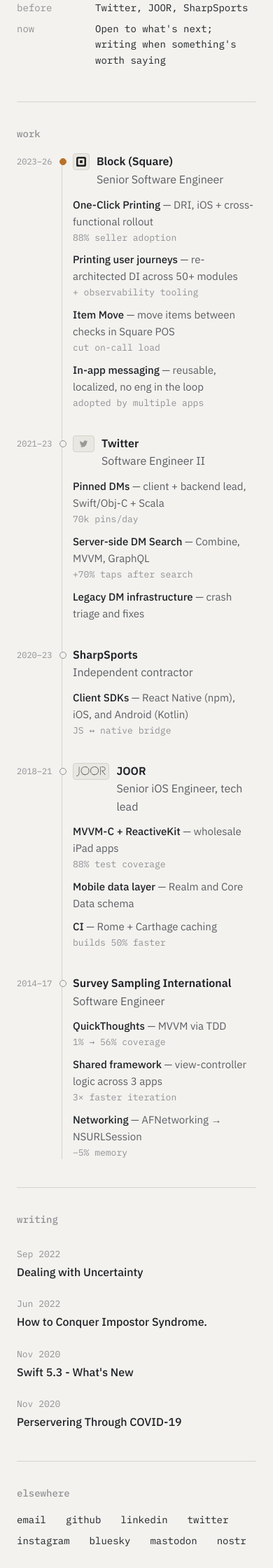
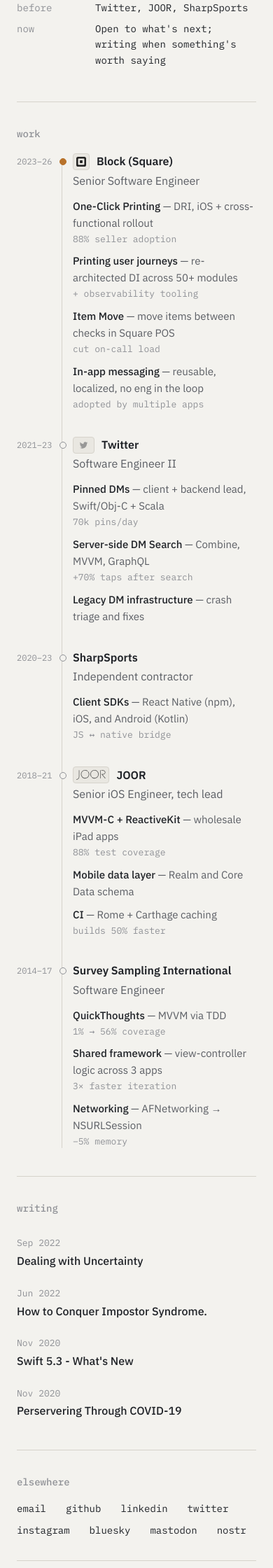
Before and after one commit to IsaacACasanova/IsaacACasanova.github.io, a Jekyll site: the page built from index.html, in a window 390 px wide. Shown: the part 348-2588 px from the top of the page at 70% size. Built offline with Jekyll 4.4.1, drawn with Linux system fonts in a browser that asks for light colours; the list of posts is cut into pages by our own code.

Commit message:
Mono: align the job title with the project list on phones
The title was inside the h3 beside the logo, so on phones it was
indented by the logo width and the indent varied with each logo. It is
now a sibling of the h3; on phones it takes its own full-width row,
flush with the project list beneath. Desktop still reads inline.

Co-Authored-By: Claude Fable 5.1 <noreply@anthropic.com>

```diff
--- a/_includes/mono/home.html
+++ b/_includes/mono/home.html
@@ -20,7 +20,8 @@
           {%- if role.logo %}
           <span class="logo{% if role.logo_fill %} fill{% endif %}" aria-hidden="true"><img src="{{ role.logo | relative_url }}" alt=""{% if role.logo_invert %} class="dark"{% endif %}></span>
           {%- endif %}
-          <h3>{% if role.url %}<a href="{{ role.url }}">{{ role.company }}</a>{% else %}{{ role.company }}{% endif %} <span>{{ role.title }}</span></h3>
+          <h3>{% if role.url %}<a href="{{ role.url }}">{{ role.company }}</a>{% else %}{{ role.company }}{% endif %}</h3>
+          <span class="title">{{ role.title }}</span>
         </div>
         <ul class="projects">
           {%- for p in role.projects %}
--- a/css/mono.css
+++ b/css/mono.css
@@ -51,8 +51,8 @@ section > div{grid-column:2}
 .work>li>time{position:absolute;left:0;top:2px;font-family:var(--mono);font-size:13px;color:var(--ink-3);white-space:nowrap}
 .role{display:flex;align-items:center;gap:10px;margin:0 0 8px}
 .role h3{font-size:16px;font-weight:600;margin:0}
-.role h3 span{font-weight:400;color:var(--ink-2)}
-.role h3 span::before{content:"· "}
+.role .title{color:var(--ink-2);margin-left:-5px}
+.role .title::before{content:"· "}
 .logo{flex:none;height:24px;min-width:24px;padding:0 4px;border-radius:4px;background:var(--bg-2);border:1px solid var(--rule);display:grid;place-items:center;overflow:hidden}
 .logo img{height:14px;width:auto;max-width:52px;filter:grayscale(1);opacity:.85;display:block}
 .logo.fill{padding:0;width:24px}
@@ -135,11 +135,10 @@ footer{padding:48px 0 40px;border-top:1px solid var(--rule);font-family:var(--mo
   .work>li::before{left:60.5px}
   .work>li>time{font-size:12px;top:3px}
   .projects{padding-left:0}
-  .role{align-items:flex-start}
-  .role .logo{margin-top:1px}
+  .role{flex-wrap:wrap;row-gap:2px}
   .role h3{flex:1;min-width:0}
-  .role h3 span{display:block}
-  .role h3 span::before{content:none}
+  .role .title{width:100%;margin-left:0}
+  .role .title::before{content:none}
   .posts li{grid-template-columns:1fr;gap:2px}
   .top{flex-wrap:wrap;gap:12px 20px}
   .top .name{margin-right:0}
```
